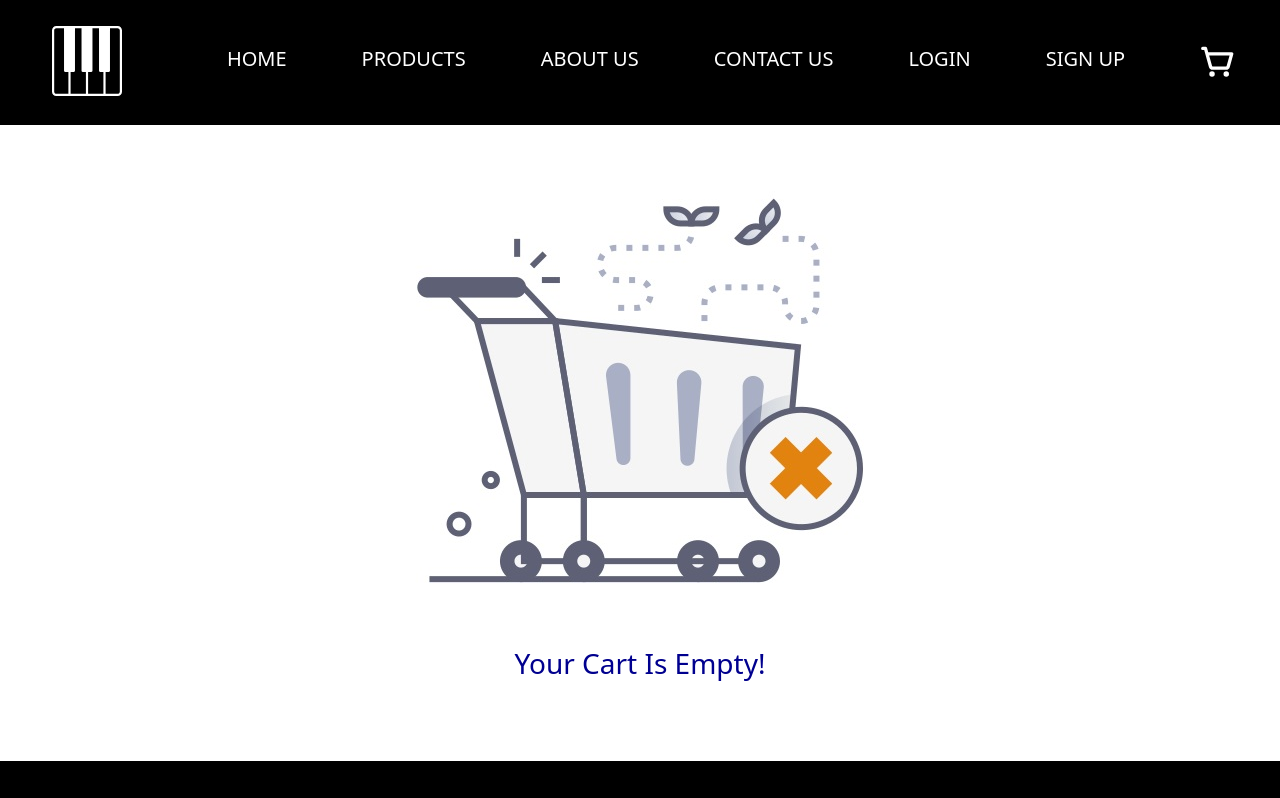
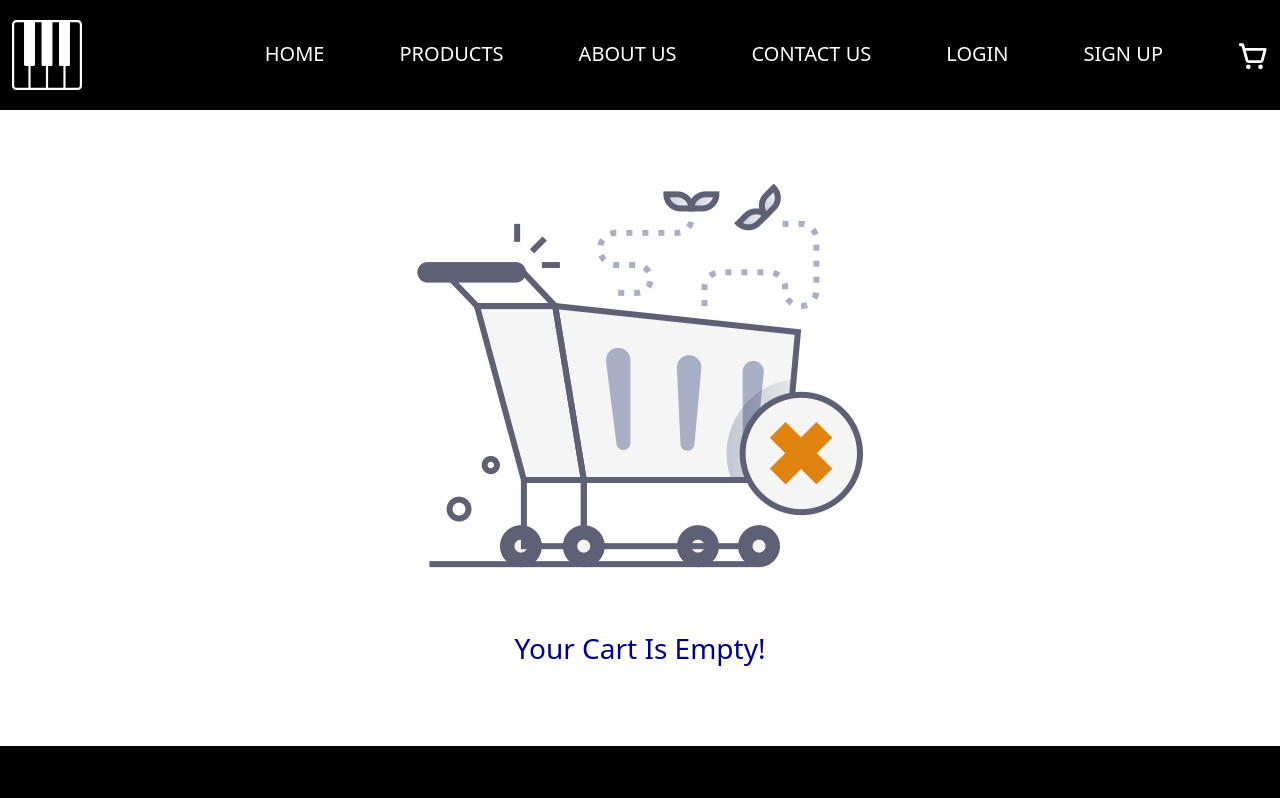
Before and after one commit to masoudciw/Masoud-Project, a React (Vite) app in the folder client/: page /checkout in a window 1280 px wide. Shown: the top 798 px of the page. Built offline with nearby package versions, Linux system fonts and the light colour scheme.

Commit message:
Hamberger Menu Added

```diff
--- a/client/index.html
+++ b/client/index.html
@@ -10,6 +10,9 @@
 
 <body>
   <div id="root"></div>
+  <script src="https://cdn.jsdelivr.net/npm/bootstrap@5.2.2/dist/js/bootstrap.min.js"
+    integrity="sha384-IDwe1+LCz02ROU9k972gdyvl+AESN10+x7tBKgc9I5HFtuNz0wWnPclzo6p9vxnk"
+    crossorigin="anonymous"></script>
   <script type="module" src="/src/main.jsx"></script>
 </body>
 
--- a/client/src/components/Header/index.css
+++ b/client/src/components/Header/index.css
@@ -1,4 +1,123 @@
-header {
+.navbar {
+    margin: 0 !important;
+    padding: 0px !important;
+    background-color: black;
+}
+
+.navbar .header {
+    background-color: black;
+    padding-top: 20px;
+    padding-bottom: 20px;
+    width: 1400px;
+}
+
+.navbar img {
+    width: 70px;
+}
+
+.navbar .nav-item {
+    list-style: none;
+    margin-left: 75px;
+    font-size: 20px;
+    color: #ffffff;
+    text-decoration: none;
+}
+
+.navbar .nav-item .logoutButton {
+    color: #ffffff;
+    background-color: black;
+    text-decoration: none;
+}
+
+.navbar .nav-item .logoutButton:hover {
+    color: gray;
+    transition: .3s;
+    cursor: pointer;
+}
+
+.navbar .navItemLinks {
+    color: #ffffff;
+    text-decoration: none;
+}
+
+.navbar .navItemLinks:hover {
+    color: gray;
+    transition: .3s;
+    cursor: pointer;
+}
+
+.navbar .checkoutIcon {
+    font-size: 30px;
+}
+
+.navbar .itemsCounterBox {
+    display: inline;
+    position: relative;
+}
+
+.navbar .itemsCounter {
+    color: red;
+    font-weight: bold;
+    padding: 3px;
+    position: absolute;
+    right: 0px;
+    top: -25px;
+    font-size: 20px;
+}
+
+.navbar .accountBox {
+    display: inline-block;
+    position: relative;
+    height: 50px;
+    width: 100px;
+}
+
+.navbar span {
+    position: absolute;
+    color: rgb(182, 182, 182);
+    top: 25px;
+    font-size: 16px;
+}
+
+.navbar .header .navbar-toggler-icon {
+    position: relative;
+    right: 0px;
+    top: 0px;
+}
+
+.navbar .header .navbar-toggler {
+    background-color: red;
+    border: 2px solid #ffffff;
+}
+
+@media only screen and (max-width:1193px) {
+    .navbar .nav-item {
+        list-style: none;
+        margin-left: 50px;
+        font-size: 18px;
+        color: #ffffff;
+        text-decoration: none;
+    }
+}
+
+@media only screen and (max-width:991.2px) {
+    .navbar .nav-item {
+        margin-left: 0px;
+        margin-bottom: 10px;
+    }
+
+    .navbar .itemsCounter {
+        color: red;
+        font-weight: bold;
+        padding: 3px;
+        position: absolute;
+        left: 20px;
+        top: -18px;
+        font-size: 15px;
+    }
+}
+
+/* header {
     background-color: black;
     height: 125px;
 }
@@ -78,9 +197,9 @@ header button:hover {
     color: gray;
     transition: .3s;
     cursor: pointer;
-}
+} */
 
-@media only screen and (max-width:1201px) {
+/* @media only screen and (max-width:1201px) {
     header .headerBox {
         text-align: center;
         height: 120px;
@@ -107,7 +226,7 @@ header button:hover {
         margin-right: 0px;
     }
 
-    header .logoutButton{
+    header .logoutButton {
         font-size: 20px;
     }
 }
@@ -147,7 +266,7 @@ header button:hover {
         font-size: 15px;
     }
 
-    header .logoutButton{
+    header .logoutButton {
         font-size: 20px;
     }
 }
@@ -178,15 +297,16 @@ header button:hover {
         color: #ffffff;
         margin-right: 0px;
     }
+
     header span {
         position: absolute;
         color: rgb(182, 182, 182);
-        right:70px;
+        right: 70px;
         top: 50px;
         font-size: 15px;
     }
 
-    header .logoutButton{
+    header .logoutButton {
         font-size: 18px;
     }
 }
@@ -221,12 +341,12 @@ header button:hover {
     header span {
         position: absolute;
         color: rgb(182, 182, 182);
-        right:55px;
+        right: 55px;
         top: 50px;
         font-size: 15px;
     }
 
-    header .logoutButton{
+    header .logoutButton {
         font-size: 16px;
     }
 }
@@ -271,11 +391,12 @@ header button:hover {
     header .itemsCounter {
         visibility: hidden;
     }
+
     header span {
         visibility: hidden;
     }
 
-    header .logoutButton{
+    header .logoutButton {
         font-size: 16px;
     }
 }
@@ -317,7 +438,7 @@ header button:hover {
         margin-right: 0px;
     }
 
-    header .logoutButton{
+    header .logoutButton {
         font-size: 16px;
     }
 }
@@ -360,7 +481,7 @@ header button:hover {
         margin-right: 0px;
     }
 
-    header .logoutButton{
+    header .logoutButton {
         font-size: 16px;
     }
-}
+} */
--- a/client/src/components/Header/index.jsx
+++ b/client/src/components/Header/index.jsx
@@ -16,7 +16,63 @@ const Header = () => {
     return (
         <>
             <header>
-                <div className='headerBox'>
+                <nav className="navbar navbar-expand-lg">
+                    <div className="header container-fluid sticky-top">
+                        <Link to='/'><img src={Logo} alt="Logo Image" /></Link>
+                        <button
+                            className="navbar-toggler"
+                            type="button"
+                            data-bs-toggle="collapse"
+                            data-bs-target="#navbarNav"
+                            aria-controls="navbarNav"
+                            aria-expanded="false"
+                            aria-label="Toggle navigation"
+                        >
+                            <span className="navbar-toggler-icon"></span>
+                        </button>
+                        <div className="collapse navbar-collapse justify-content-end" id="navbarNav">
+                            <ul className="navbar-nav">
+                                <li className="nav-item">
+                                    <Link className='navItemLinks' to='/'>HOME</Link>
+                                </li>
+                                <li className="nav-item">
+                                    <Link className='navItemLinks' to='/products'>PRODUCTS</Link>
+                                </li>
+                                <li className="nav-item">
+                                    <Link className='navItemLinks' to='/aboutus'>ABOUT US</Link>
+                                </li>
+                                <li className="nav-item">
+                                    <Link className='navItemLinks' to='/contactus'>CONTACT US</Link>
+                                </li>
+                                {Auth.loggedIn() ? (
+                                    <>
+                                        <li className="nav-item accountBox">
+                                            <span>{Auth.getProfile().data.username}</span>
+                                            <Link className='navItemLinks' to='/account'>ACCOUNT</Link>
+                                        </li>
+                                        <li className="nav-item">
+                                            <a className='logoutButton' onClick={logout}>
+                                                LOGOUT
+                                            </a>
+                                        </li>
+                                    </>
+                                ) : (
+                                    <>
+                                        <li className="nav-item">
+                                            <Link className='navItemLinks' to='/signin'>LOGIN</Link>
+                                        </li>
+                                        <li className="nav-item"><Link className='navItemLinks' to="/signup">SIGN UP</Link></li>
+                                    </>
+                                )}
+                                <div className='itemsCounterBox'>
+                                    <li className="nav-item"><Link className='navItemLinks' to='/checkout'><PiShoppingCartSimpleBold className='checkoutIcon' /></Link></li>
+                                    {!!state.itemsCounter && <span className='itemsCounter'>{state.itemsCounter}</span>}
+                                </div>
+                            </ul>
+                        </div>
+                    </div>
+                </nav >
+                {/* <div className='headerBox'>
                     <ul>
                         <Link to='/'><li><img src={Logo} alt="Logo Image" /></li></Link>
                         <Link to='/'><li>HOME</li></Link>
@@ -44,7 +100,7 @@ const Header = () => {
                             {!!state.itemsCounter && <span className='itemsCounter'>{state.itemsCounter}</span>}
                         </div>
                     </ul>
-                </div>
+                </div> */}
             </header >
         </>
     );
```
